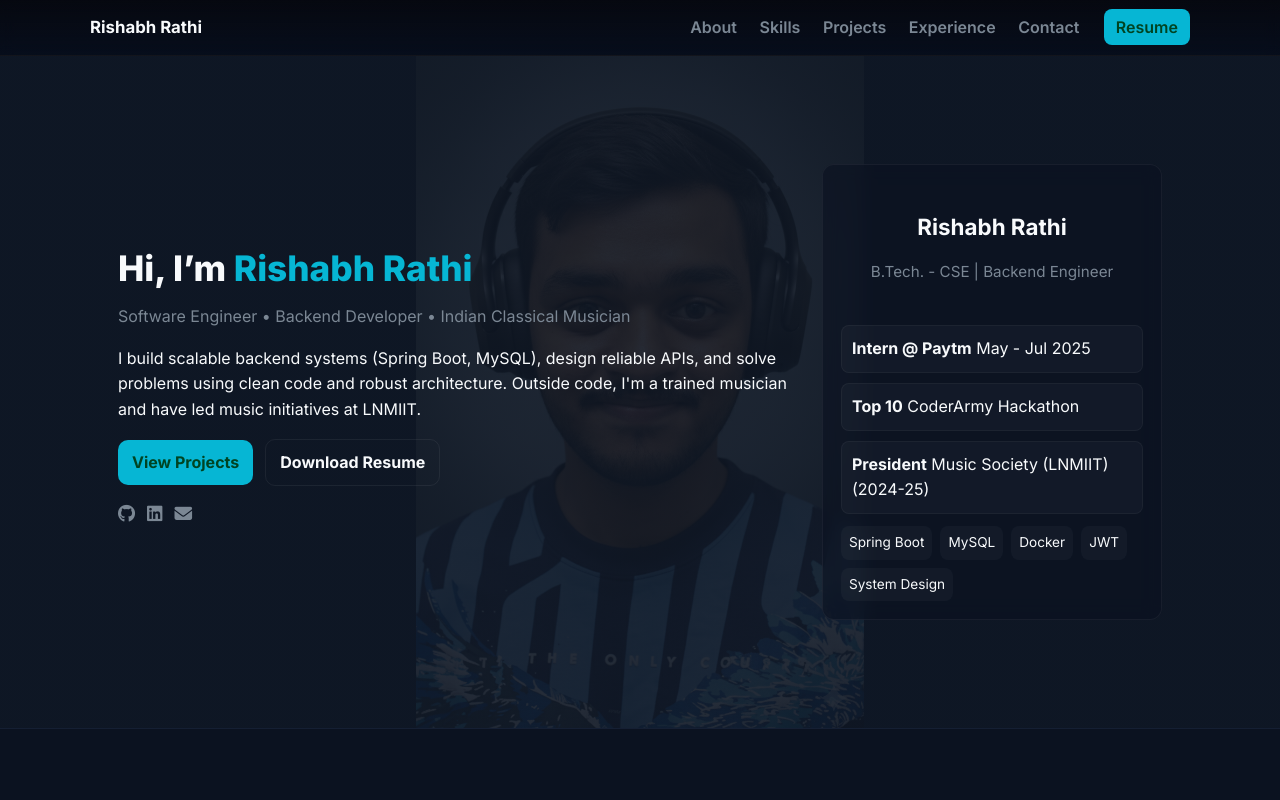
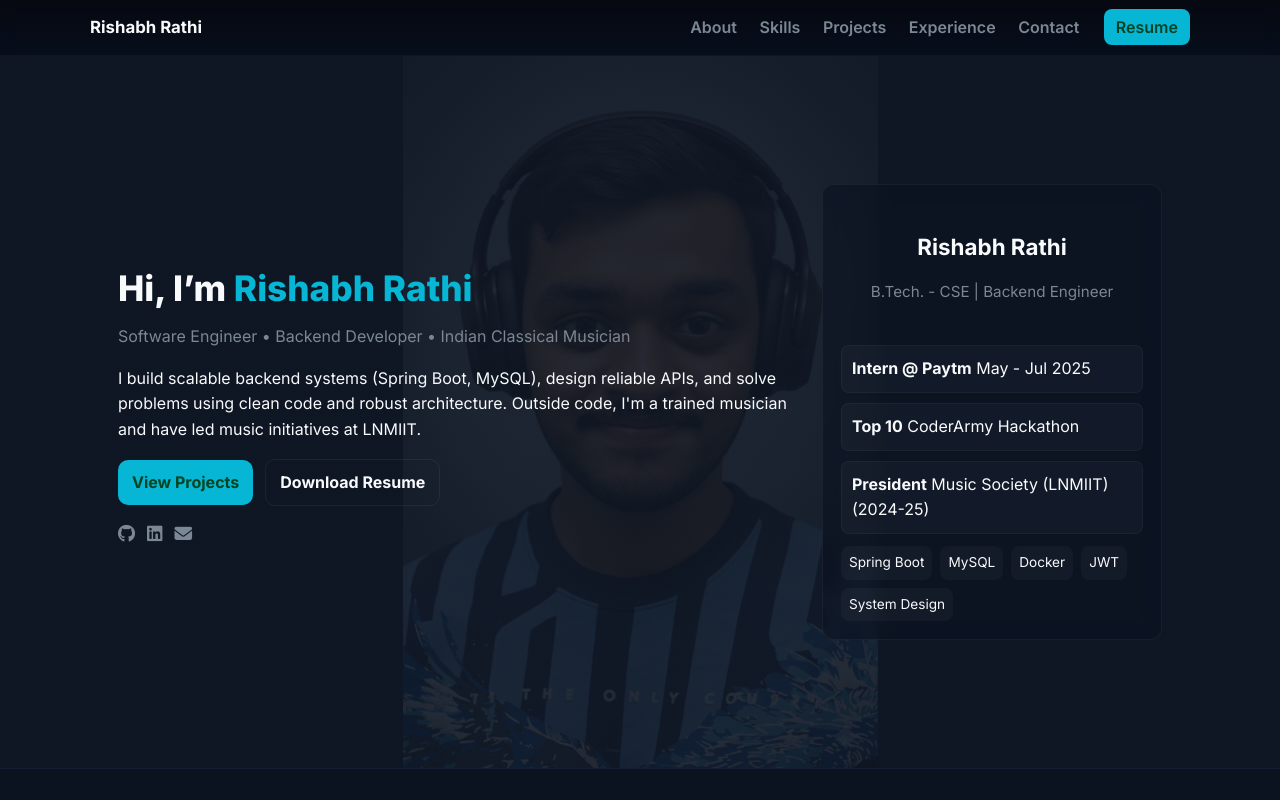
Before and after one commit to RishabhRathi123/Portfolio, a plain HTML site: page index.html in a window 1280 px wide. Shown: the top 800 px of the page. Drawn offline with Linux system fonts and the light colour scheme.

Commit message:
Update styles.css

```diff
--- a/styles.css
+++ b/styles.css
@@ -37,8 +37,8 @@ body{
 /* Hero */
 .hero {
   /* UPDATED: Increased padding and set a minimum height */
-  padding: 80px 0;
-  min-height: 60vh;
+  padding: 100px 0;
+  min-height: 85vh;
   display: flex; /* Added for vertical alignment */
   align-items: center; /* Added for vertical alignment */
 
```
